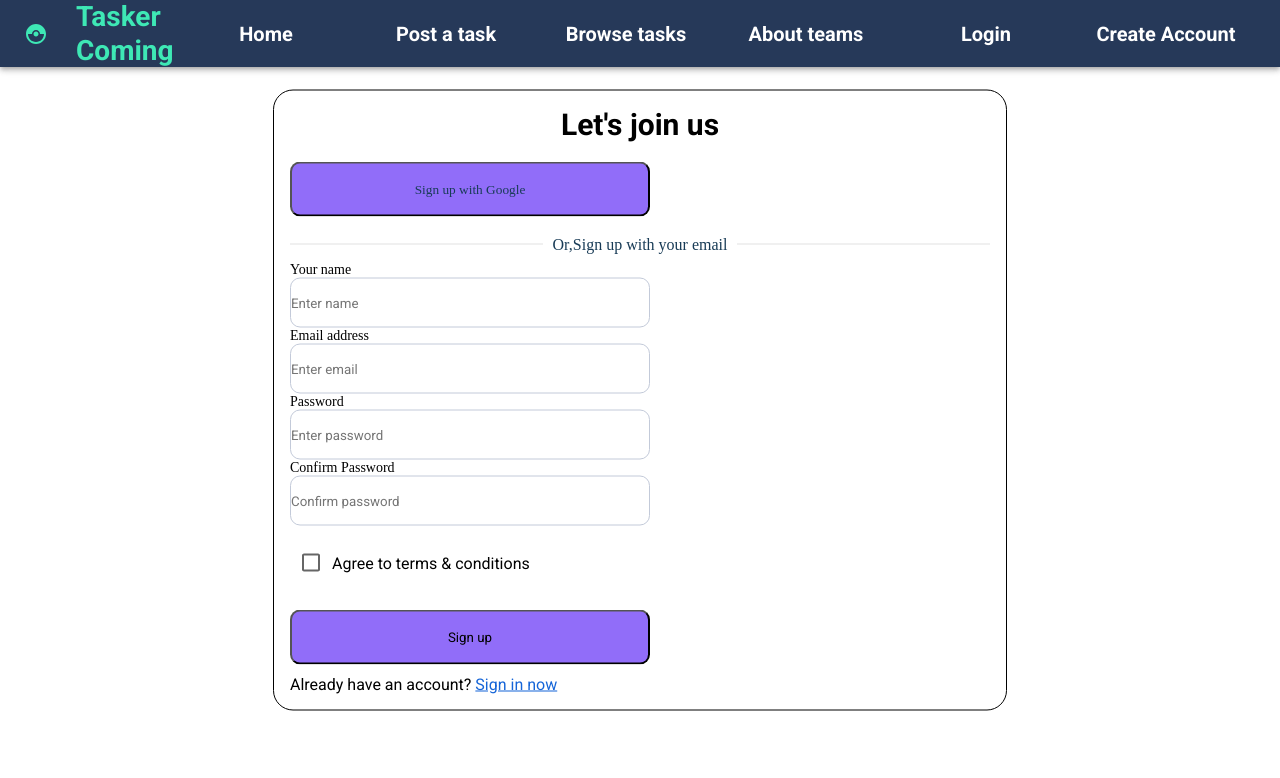
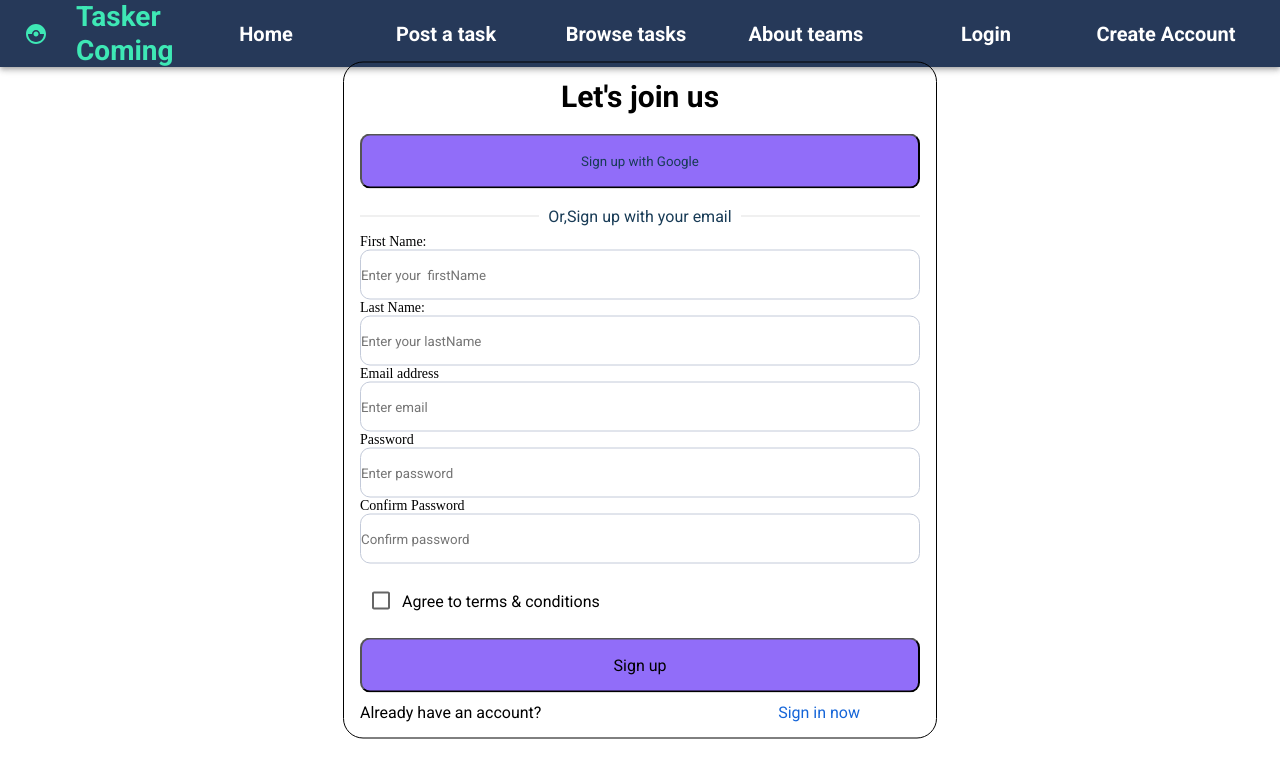
Before and after one commit to TaskComing/Tasker-Coming-Front-end, a React (Create React App) app: page /create-account in a window 1280 px wide. Shown: the top 778 px of the page. Built offline with nearby package versions, Linux system fonts and the light colour scheme.

Commit message:
fix:style

```diff
--- a/package.json
+++ b/package.json
@@ -12,6 +12,7 @@
     "@mui/styled-engine-sc": "^5.11.9",
     "@mui/system": "^5.11.12",
     "@mui/x-date-pickers": "^5.0.19",
+    "@react-oauth/google": "^0.9.0",
     "@reduxjs/toolkit": "^1.9.3",
     "@testing-library/jest-dom": "^5.16.5",
     "@testing-library/react": "^13.4.0",
@@ -24,6 +25,7 @@
     "react": "^18.2.0",
     "react-dom": "^18.2.0",
     "react-google-button": "^0.7.2",
+    "react-google-login": "^5.2.2",
     "react-helmet-async": "^1.3.0",
     "react-hot-toast": "^2.4.0",
     "react-images-uploading": "^3.1.7",
--- a/src/Theme/Theme.js
+++ b/src/Theme/Theme.js
@@ -1,11 +1,12 @@
 import { createTheme } from '@mui/material/styles';
 
-const Theme = createTheme({
+const theme = createTheme({
   palette: {
     primary: {
       main: '#263959',
       lightBlueBg: '#f4f8fd',
       lightGreenBg: '#E6EFEC',
+      lightGray: '#c3cad9',
     },
     button: {
       greenBtn: '#3EE8B5',
@@ -14,6 +15,7 @@ const Theme = createTheme({
       pinkBtn: '#FD346E',
       greyBtn: '#A4A3A1',
       blueBtn: '#1565D8',
+      whiteBtn: '#fff',
     },
     font: {
       green: '#3EE8B5',
@@ -24,6 +26,7 @@ const Theme = createTheme({
       darkGrey: '#5A7184',
       grey: '#999999',
       pink: '#FD346E',
+      blue: '#1565D8',
     },
   },
   typography: {
@@ -64,6 +67,30 @@ const Theme = createTheme({
       lineHeight: 1.2,
     },
   },
+  breakpoints: {
+    values: {
+      xs: 0,
+      sm: 600,
+      md: 900,
+      lg: 1200,
+      xl: 1536,
+      mobile: 320,
+      tablet: 576,
+      laptop: 768,
+      largeLaptop: 1024,
+      desktop: 1440,
+      largeDesktop: 1920,
+      wideScreen: 2560,
+    },
+    miniMobile: '0px',
+    mobile: '320px',
+    tablet: '576px',
+    laptop: '768px',
+    largeLaptop: '1024px',
+    desktop: '1440px',
+    largeDesktop: '1920px',
+    wideScreen: '2560px',
+  },
 });
 
-export default Theme;
+export default theme;
--- a/src/components/UserLoginPage/Login.styles.js
+++ b/src/components/UserLoginPage/Login.styles.js
@@ -1,11 +1,11 @@
 import styled from 'styled-components';
+import theme from '../../Theme/Theme';
 
-export const Layout = styled.div`
+export const Container = styled.div`
   display: flex;
   align-items: center;
+  justify-content: center;
 `;
-
-export const Container = styled.div``;
 
 export const HeaderSection = styled.section`
   display: flex;
@@ -24,46 +24,50 @@ export const SigninStyle = styled.text`
   font-weight: bold;
 `;
 
-export const Text = styled.text`
-  font-size: '10px';
-  color: #183b56;
-  font-family: 'Times New Roman', Times, serif;
-`;
-
 export const GoogleButton = styled.button`
-  background-color: #916df9;
-  height: 55px;
-  width: 360px;
   border-radius: 10px;
   margin-top: 20px;
   margin-bottom: 10px;
+`;
+
+export const Text = styled.text`
+  font-size: '10px';
+  color: ${theme.palette.font.title};
 `;
 
 export const Form = styled.form`
   display: flex;
   flex-direction: column;
   justify-content: start;
+  max-width: 560px;
 `;
 
 export const Input = styled.input`
-  width: 360px;
+  max-width: 560px;
   height: 50px;
   border-radius: 10px;
-  border: 1px solid #c3cad9;
+  border: 1px solid ${theme.palette.primary.lightGray};
 `;
 
 export const SigninButton = styled.button`
-  background-color: #916df9;
+  background-color: ${theme.palette.button.purpleBtn};
   height: 55px;
-  width: 360px;
+  max-width: 560px;
   border-radius: 10px;
   margin-top: 10px;
   margin-bottom: 10px;
+  font-size: 16px;
 `;
-export const RegisterButton = styled.span`
+
+export const RegisterButton = styled.button`
+  background-color: ${theme.palette.button.whiteBtn};
   border: none;
   cursor: pointer;
-  text-decoration: underline;
   font-size: 16px;
-  color: #1565d8;
+  text-decoration: none;
+  color: ${theme.palette.font.blue};
+  &:hover {
+    color: ${theme.palette.font.black};
+    text-decoration: underline;
+  }
 `;
--- a/src/components/UserLoginPage/LoginModal.js
+++ b/src/components/UserLoginPage/LoginModal.js
@@ -2,20 +2,22 @@
 /* eslint-disable jsx-a11y/anchor-is-valid */
 import React, { useState, useEffect } from 'react';
 import { useSelector, useDispatch } from 'react-redux';
+import { GoogleLogin, googleLogout, useGoogleLogin } from '@react-oauth/google';
+import axios from 'axios';
 import { useNavigate } from 'react-router-dom';
 import { toast } from 'react-toastify';
 import { Box, Divider, Link, Stack, Checkbox } from '@mui/material';
+import theme from '../../Theme/Theme';
+import { login } from '../../features/slices/authSlice';
+import Spinner from '../Spinner/Spinner';
 import star from '../../assets/LoginPageImages/star.png';
-import { login, reset } from '../../features/slices/authSlice';
-import Spinner from '../Spinner/Spinner';
-
 import {
   Container,
   Image,
   HeaderSection,
   SigninStyle,
+  GoogleButton,
   Text,
-  GoogleButton,
   Form,
   Input,
   RegisterButton,
@@ -23,36 +25,73 @@ import {
 } from './Login.styles';
 
 function LoginModal() {
-  const [isLogin, setIsLogin] = useState(false);
   const [userInfo, setUserInfo] = useState({
     email: '',
     password: '',
   });
+  const [formErrors, setFormErrors] = useState({});
   const { email, password } = userInfo;
-
   const navigate = useNavigate();
   const dispatch = useDispatch();
 
   const { user, isLoading, isError, isSuccess, message } = useSelector((state) => state.auth);
-
   useEffect(() => {
     if (isError) {
       toast.error(message);
     }
     if (isSuccess || user) {
-      navigate('/dashboard');
+      navigate('/profile');
     }
-    setIsLogin(true);
-    dispatch(reset());
   }, [user, isError, isSuccess, message, navigate, dispatch]);
 
   if (isLoading) {
     return <Spinner />;
   }
 
+  const responseGoogle = async (response) => {
+    try {
+      const res = await axios.post('http://localhost:8080/v1/auth/google', {
+        tokenId: response.tokenId,
+      });
+      console.log('Google login response:', res);
+    } catch (error) {
+      console.error('Error during Google login:', error);
+    }
+  };
+
+  const onChange = (e) => {
+    setUserInfo((prev) => ({
+      ...prev,
+      [e.target.name]: e.target.value,
+    }));
+  };
+
+  const validate = (values) => {
+    const errors = {};
+    const regex = '^(?=\\S*[a-zA-Z])(?=\\S*[0-9#!"$%&\'()*+,-./:;<=>?@\\[\\]^_`{|}~]).{8,}$';
+
+    if (!values.email) {
+      errors.email = 'Email is required';
+    } else if (!values.email.match(regex)) {
+      errors.email = 'This is not a valid email format!';
+    }
+    if (!values.password) {
+      errors.password = 'Password is required';
+    } else if (values.password.length < 8) {
+      errors.password = 'Password must be more that 8 characters';
+    } else if (values.password.length > 15) {
+      errors.password = 'Password cannot exceed more than 10 characters';
+    }
+    return errors;
+  };
+
   // form onsubmit
   const handleSubmit = (e) => {
     e.preventDefault();
+    const validateResult = validate(userInfo);
+    if (Object.keys(validateResult).length === 0) {
+      setFormErrors(validateResult);
+    }
     const userDate = {
       email,
       password,
@@ -60,11 +99,11 @@ function LoginModal() {
     dispatch(login(userDate));
   };
 
-  const onChange = (e) => {
-    setUserInfo((prev) => ({
-      ...prev,
-      [e.target.name]: e.target.value,
-    }));
+  const responseMessage = (response) => {
+    console.log(response);
+  };
+  const errorMessage = (error) => {
+    console.log(error);
   };
 
   return (
@@ -80,22 +119,26 @@ function LoginModal() {
             p: 2,
             border: '1px solid black',
             borderRadius: '20px',
+            maxWidth: '600px',
           }}
         >
           <HeaderSection>
             <Image src={star} alt="img-star" />
             <SigninStyle>Sign in</SigninStyle>
           </HeaderSection>
-          <GoogleButton>
-            <Text sx={{ color: 'white' }}>Sign in with Google</Text>
-          </GoogleButton>
+          <GoogleLogin
+            onSuccess={responseMessage}
+            onError={errorMessage}
+            buttonText="Login with Google"
+            style={{ width: '60%' }}
+          />
           <div>
             <Divider sx={{ my: 1 }}>
               <Text>Or,Sign in with your email</Text>
             </Divider>
           </div>
           <Form onSubmit={handleSubmit}>
-            <p style={{ fontSize: '14px', fontFamily: 'bold' }}>Email address</p>
+            <Text>Email address</Text>
             <Input
               type="email"
               className="form-control"
@@ -106,7 +149,8 @@ function LoginModal() {
               onChange={onChange}
               required
             />
-            <p style={{ fontSize: '14px', fontFamily: 'bold' }}>Password</p>
+            <p style={{ fontSize: '10px', color: 'red' }}>{formErrors.email}</p>
+            <Text>Password</Text>
             <Input
               type="password"
               className="form-control"
@@ -117,26 +161,30 @@ function LoginModal() {
               onChange={onChange}
               required
             />
+            <p style={{ fontSize: '10px', color: 'red' }}>{formErrors.password}</p>
             <Stack
               direction="row"
               alignItems="center"
               justifyContent="space-between"
-              sx={{ my: 2 }}
+              sx={{ my: 2, marginRight: '50px' }}
             >
-              <Checkbox name="remember" label="Remember me" style={{ marginRight: '0px' }} />
-              <p>Keep me sign in</p>
-              <Link variant="subtitle2" underline="hover">
+              <span style={{ display: 'flex', justifyContent: 'center', alignItems: 'center' }}>
+                <Checkbox name="remember" label="Remember me" style={{ marginRight: '0px' }} />
+                <p>Keep me sign in</p>
+              </span>
+              <Link variant="subtitle1" underline="hover" color={`${theme.palette.font.darkGrey}`}>
                 Forgot password?
               </Link>
             </Stack>
-
             <SigninButton type="submit" color="#916DF9">
               Login
             </SigninButton>
-            <section>
+            <section
+              style={{ display: 'flex', justifyContent: 'space-between', marginRight: '60px' }}
+            >
               Don&apos;t have an account?{' '}
               <RegisterButton onClick={() => navigate('/create-account')}>
-                Sign up now
+                Register Now
               </RegisterButton>
             </section>
           </Form>
@@ -145,9 +193,5 @@ function LoginModal() {
     </div>
   );
 }
-// LoginModal.propTypes = {
-//   showModal: PropTypes.bool,
-//   setShowModal: PropTypes.func,
-// };
 
 export default LoginModal;
--- a/src/components/UserRegisterPage/Register.styles.js
+++ b/src/components/UserRegisterPage/Register.styles.js
@@ -1,21 +1,15 @@
 import styled from 'styled-components';
+import theme from '../../Theme/Theme';
 
-export const Layout = styled.div`
+export const Container = styled.div`
   display: flex;
   align-items: center;
+  justify-content: center;
 `;
-
-export const Container = styled.div``;
 
 export const HeaderSection = styled.section`
   display: flex;
   align-items: flex-start;
-`;
-
-export const Image = styled.img`
-  display: flex;
-  width: 40px;
-  height: 40px;
 `;
 
 export const RegisterStyle = styled.text`
@@ -26,14 +20,13 @@ export const RegisterStyle = styled.text`
 
 export const Text = styled.text`
   font-size: '10px';
-  color: #183b56;
-  font-family: 'Times New Roman', Times, serif;
+  color: ${theme.palette.font.title};
 `;
 
 export const GoogleButton = styled.button`
   background-color: #916df9;
   height: 55px;
-  width: 360px;
+  width: 100%;
   border-radius: 10px;
   margin-top: 20px;
   margin-bottom: 10px;
@@ -43,27 +36,33 @@ export const Form = styled.form`
   display: flex;
   flex-direction: column;
   justify-content: start;
+  max-width: 560px;
 `;
 
 export const Input = styled.input`
-  width: 360px;
+  max-width: 560px;
   height: 50px;
   border-radius: 10px;
-  border: 1px solid #c3cad9;
+  border: 1px solid ${theme.palette.primary.lightGray};
 `;
 
 export const SignUpButton = styled.button`
-  background-color: #916df9;
+  background-color: ${theme.palette.button.purpleBtn};
   height: 55px;
-  width: 360px;
+  max-width: 560px;
   border-radius: 10px;
-  margin-top: 10px;
   margin-bottom: 10px;
+  font-size: 16px;
 `;
 export const LoginButton = styled.span`
+  background-color: ${theme.palette.button.whiteBtn};
   border: none;
   cursor: pointer;
-  text-decoration: underline;
   font-size: 16px;
-  color: #1565d8;
+  text-decoration: none;
+  color: ${theme.palette.font.blue};
+  &:hover {
+    color: ${theme.palette.font.black};
+    text-decoration: underline;
+  }
 `;
--- a/src/components/UserRegisterPage/RegisterModel.js
+++ b/src/components/UserRegisterPage/RegisterModel.js
@@ -20,12 +20,13 @@ import {
 
 function RegisterModel() {
   const [userInfo, setUserInfo] = useState({
-    name: '',
+    firstName: '',
+    lastName: '',
     email: '',
     password: '',
     confirmPassword: '',
   });
-  const { name, email, password, confirmPassword } = userInfo;
+  const { firstName, lastName, email, password, confirmPassword } = userInfo;
 
   const navigate = useNavigate();
   const dispatch = useDispatch();
@@ -37,7 +38,7 @@ function RegisterModel() {
       toast.error(message);
     }
     if (isSuccess || user) {
-      navigate('/');
+      navigate('/login');
     }
     dispatch(reset());
   }, [user, isError, isSuccess, message, navigate, dispatch]);
@@ -45,6 +46,7 @@ function RegisterModel() {
   if (isLoading) {
     return <Spinner />;
   }
+
   const handleSubmit = (e) => {
     e.preventDefault();
 
@@ -52,11 +54,11 @@ function RegisterModel() {
       toast.error('Passwords do not match');
     } else {
       const userData = {
-        name,
+        firstName,
+        lastName,
         email,
         password,
       };
-
       dispatch(register(userData));
     }
   };
@@ -95,16 +97,29 @@ function RegisterModel() {
             </Divider>
           </div>
           <Form onSubmit={handleSubmit}>
-            <label htmlFor="name" style={{ fontSize: '14px', fontFamily: 'bold' }}>
-              Your name
+            <label htmlFor="firstName" style={{ fontSize: '14px', fontFamily: 'bold' }}>
+              First Name:
             </label>
             <Input
               type="text"
               className="form-control"
               id="outlined-basic"
-              name="name"
-              value={name}
-              placeholder="Enter name"
+              name="firstName"
+              value={firstName}
+              placeholder="Enter your  firstName"
+              onChange={onChange}
+              required
+            />
+            <label htmlFor="lastName" style={{ fontSize: '14px', fontFamily: 'bold' }}>
+              Last Name:
+            </label>
+            <Input
+              type="text"
+              className="form-control"
+              id="outlined-basic"
+              name="lastName"
+              value={lastName}
+              placeholder="Enter your lastName"
               onChange={onChange}
               required
             />
@@ -155,7 +170,9 @@ function RegisterModel() {
             <SignUpButton type="submit" color="#916DF9">
               Sign up
             </SignUpButton>
-            <section>
+            <section
+              style={{ display: 'flex', justifyContent: 'space-between', marginRight: '60px' }}
+            >
               Already have an account?{' '}
               <LoginButton onClick={() => navigate('/login')}>Sign in now</LoginButton>
             </section>
--- a/src/pages/about-team/AboutTeam.css
+++ b/src/pages/about-team/AboutTeam.css
@@ -36,5 +36,5 @@
   line-height: 1.5rem;
   display: flex;
   flex-direction: column;
-  justify-content: end;
+  justify-content: flex-end;
 }
--- a/src/utils/axios.js
+++ b/src/utils/axios.js
@@ -2,7 +2,7 @@ import axios from 'axios';
 
 const backendHttpInstance = () => {
   const axiosInstance = axios.create();
-  axiosInstance.defaults.baseURL = 'http://localhost:5000';
+  axiosInstance.defaults.baseURL = 'http://localhost:8080';
 
   axiosInstance.defaults.headers.common.Authorization = localStorage.getItem('token') || '';
 
```
Also changed, not shown: src/features/slices/authSlice.js (+9 -10 lines), src/index.js (+8 -5 lines), src/services/auth.js (+14 -14 lines), src/services/authService.js (deleted, +0 -36 lines), 2 other files (tests, documents, lock files or other folders).
